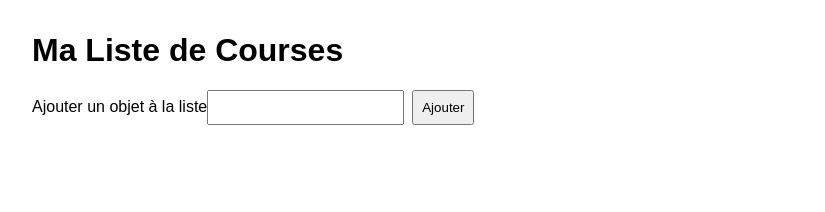
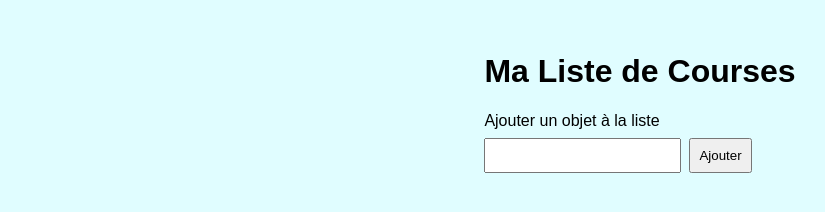
Before and after one commit to ASETML/ASETML.github.io, a plain HTML site: page index.html in a window 1280 px wide. Shown: the whole page, without its empty margins (0-825 px from the left). Drawn offline with nearby package versions, Linux system fonts and the light colour scheme.

Commit message:
Centrer les éléments et changer la couleur de fond

```diff
--- a/index.html
+++ b/index.html
@@ -7,10 +7,16 @@
       body {
         font-family: Arial, sans-serif;
         margin: 2rem;
+		display: flex;
+		flex-direction: column;
+		align-items: center;
+		justify-content: center;
+		background-color: #e0fdff;
       }
       input {
         padding: 0.5rem;
         margin-right: 0.5rem;
+		margin-top: 0.5rem;
       }
       button {
         padding: 0.5rem;
@@ -36,6 +42,7 @@
       <h1>Ma Liste de Courses</h1>
       <form @submit.prevent="addToList">
         <label for="input">Ajouter un objet à la liste</label>
+		<br>
         <input id="input" name="input" type="text" v-model="item" />
         <input type="submit" value="Ajouter" />
       </form>
```
